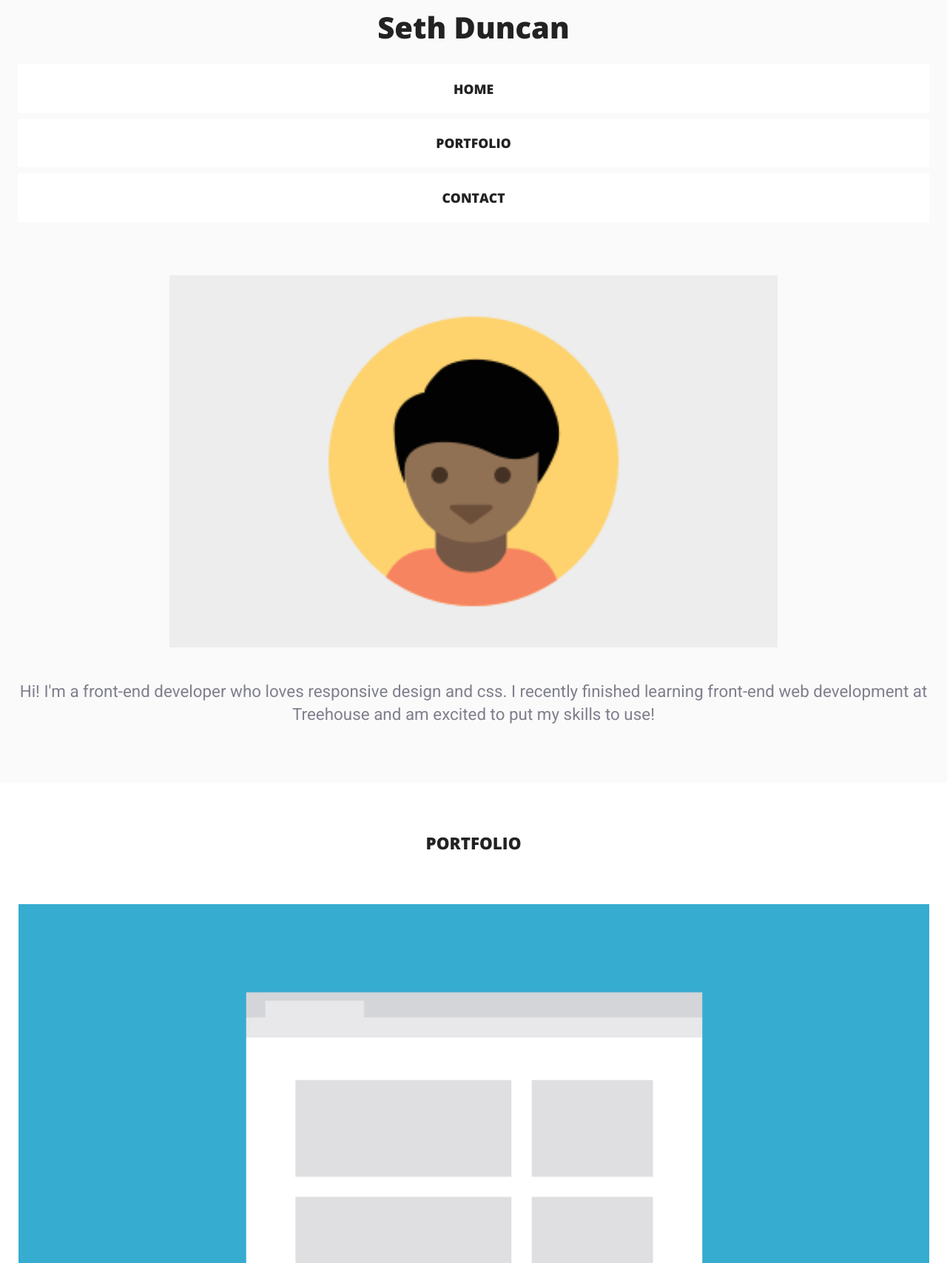
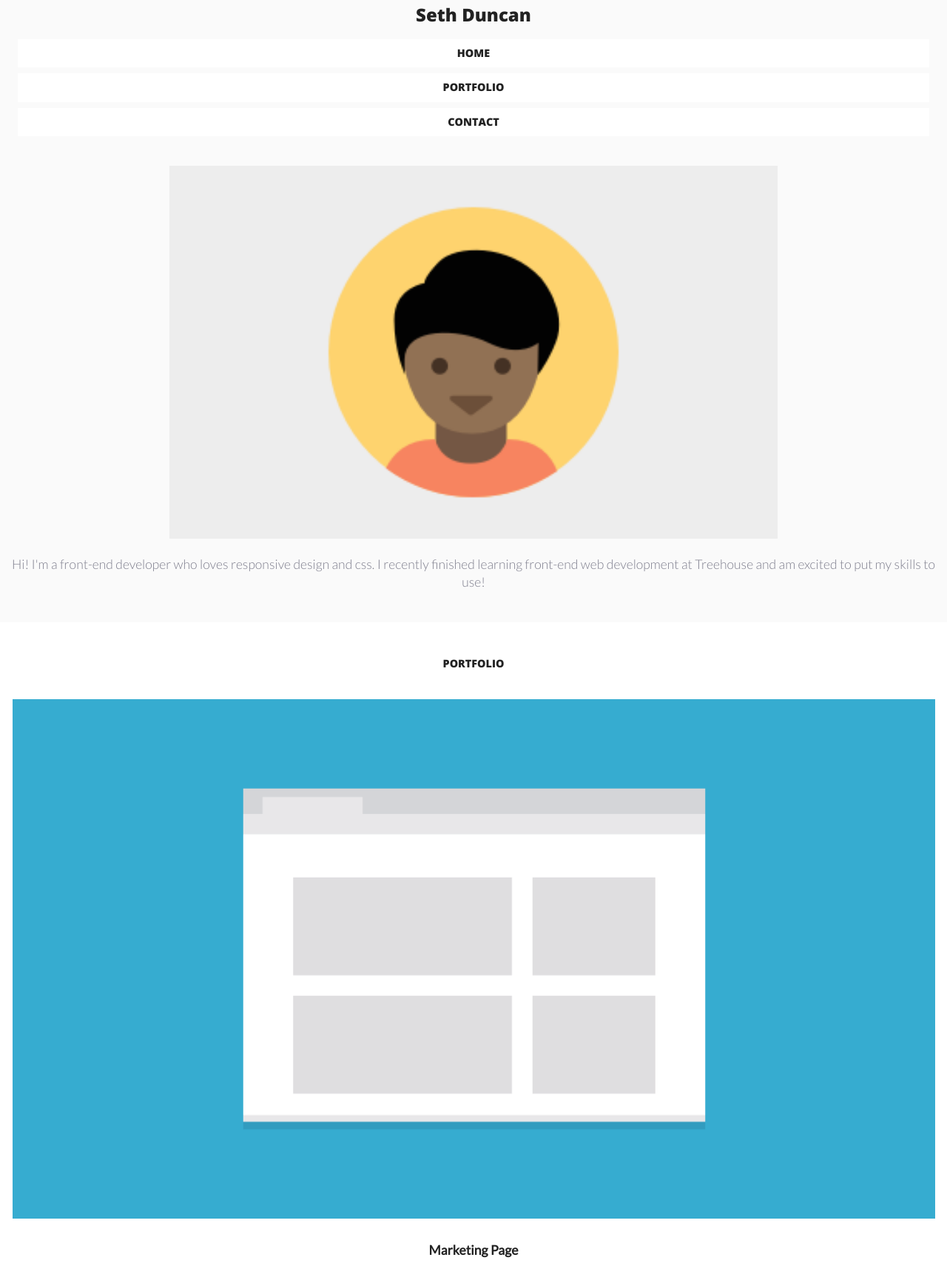
Before and after one commit to sethduncan/ResponsiveLayoutProject, a plain HTML site: page index.html in a window 1280 px wide. Shown: the part 13-1720 px from the top of the page at 74% size. Drawn offline with nearby package versions, Linux system fonts and the light colour scheme.

Commit message:
320px
Updated CSS to match mockup at 320px.

```diff
--- a/css/styles.css
+++ b/css/styles.css
@@ -6,8 +6,9 @@
 }
 
 body{
-  font-family: 'Roboto', sans-serif;
-  line-height: 1.9em;
+  font-family: 'Lato', sans-serif;
+  font-weight: 300;
+  line-height: 1.5em;
   color: #7F7F8E;
   display: flex;
   min-height: 100vh;
@@ -21,8 +22,7 @@ body{
 }
 
 p{
-  font-size: 1.4em;
-  margin-bottom: 1.9em;
+  font-size: 1.05em;
 }
 
 h1,
@@ -41,19 +41,18 @@ a {
 }
 
 h2{
-  margin-bottom: 3em;
+  margin-bottom: 2em;
 }
 
 h2,
 h4{
   text-transform: uppercase;
-  font-size: 1.4em;
+  font-size: .9em;
 }
 
 h3{
-  font-size: 1.6em;
+  font-size: 1.1em;
 }
-
 
 a {
 	text-decoration: none;
@@ -84,11 +83,10 @@ img {
   width: 100%;
 
 }
-
 .main-nav a{
   display: block;
-  padding: 1em;
-  font-size: 1.1em;
+  padding: .5em;
+  font-size: .9em;
   text-transform: uppercase;
 }
 
@@ -97,24 +95,28 @@ img {
 }
 
 .name{
-  font-size: 2.5em;
+  font-size: 1.5em;
   padding: .2em 1em;
 }
 
 /* ---- Layout Containers ---- */
 
 .main-header{
-  padding: 0 1.5em 2.5em 1.5em;
+  padding: 0 1.5em .5em 1.5em;
 }
 
 .profile{
   padding: 1.5em .5em
 }
 
+.profile p{
+  font-size: 1.1em;
+}
+
 .portfolio{
   display: flex;
   flex-direction: column;
-  padding: 3em 1.5em 1.5em 1.5em;
+  padding: 2em 1em;
   background-color: white;
 }
 
@@ -123,7 +125,7 @@ img {
 }
 
 .main-footer{
-  padding: 3.5em 1.5em 0 1.5em;
+  padding: 3em .9em .5em .9em;
 }
 
 .footer-nav{
@@ -136,22 +138,36 @@ img {
   width: 65%
 }
 
-.profile p{
-  padding: .5em .5em
+.portfolio-header{
+  margin-bottom: 2.5em;
 }
 
-.item img{
+.item img,
+hr{
   margin-bottom: .5em;
+}
+
+.main-footer p,
+.footer-name{
+  font-size: 1em;
+}
+
+.main-footer p{
+  margin-bottom: .2em;
+}
+
+.main-footer p a{
+  font-weight: bold;
+}
+
+.footer-info{
+  margin-bottom: 4em;
 }
 
 .footer-name{
   margin-right: auto;
-  font-size: 1.5em;
 }
 
-hr{
-  margin-top: 4em;
-}
 
 /* =================================
   Media Queries
--- a/index.html
+++ b/index.html
@@ -5,7 +5,7 @@
     <meta charset="utf-8">
     <title>Seth Duncan's Portfolio</title>
     <meta name="viewport" content="width=device-width, initial-scale=1.0">
-    <link href="https://fonts.googleapis.com/css?family=Open+Sans:400,800|Roboto" rel="stylesheet">
+    <link href="https://fonts.googleapis.com/css?family=Open+Sans:400,800|Lato:300,400" rel="stylesheet">
     <link rel="stylesheet" href="css/normalize.css">
     <link rel="stylesheet" href="css/styles.css">
   </head>
@@ -30,7 +30,7 @@
 
       <div id="portfolio" class="portfolio">
 
-        <h2>Portfolio</h2>
+        <h2 class="portfolio-header">Portfolio</h2>
 
         <div class="item item-1">
           <img src="images/portfolio-1.png" alt="Screenshot of Marketing Page">
@@ -72,10 +72,12 @@
     </main>
 
     <footer id="contact" class="main-footer">
-      <h2>Contact</h2>
-      <p>If you're interested in chatting or want more information about what I've been working on, I'd love to hear more from you!</p>
-      <p class="info">Phone <a href="tel:+11115551234">+1 (111) 555-1234</a><br>
-        Email <a href="mailto:email@yoursite.com">email@yoursite.com</a></p>
+      <div class="footer-info">
+        <h2>Contact</h2>
+        <p>If you're interested in chatting or want more information about what I've been working on, I'd love to hear more from you!</p>
+        <p>Phone &nbsp;<a href="tel:+11115551234">+1 (111) 555-1234</a></p>
+        <p>Email &nbsp;<a href="mailto:email@yoursite.com">email@yoursite.com</a></p>
+      </div>
       <hr>
       <div class="footer-nav">
         <h1 class="footer-name">Seth Duncan</h1>
```
